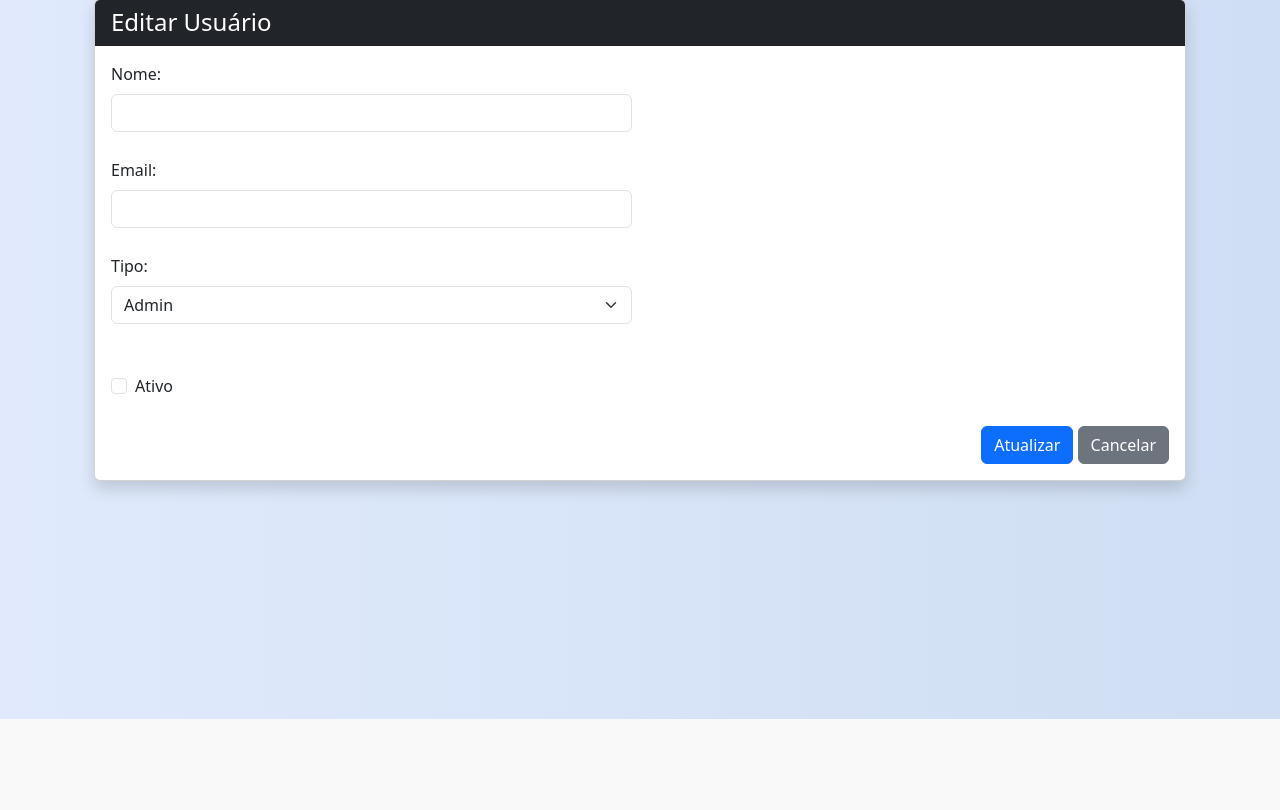
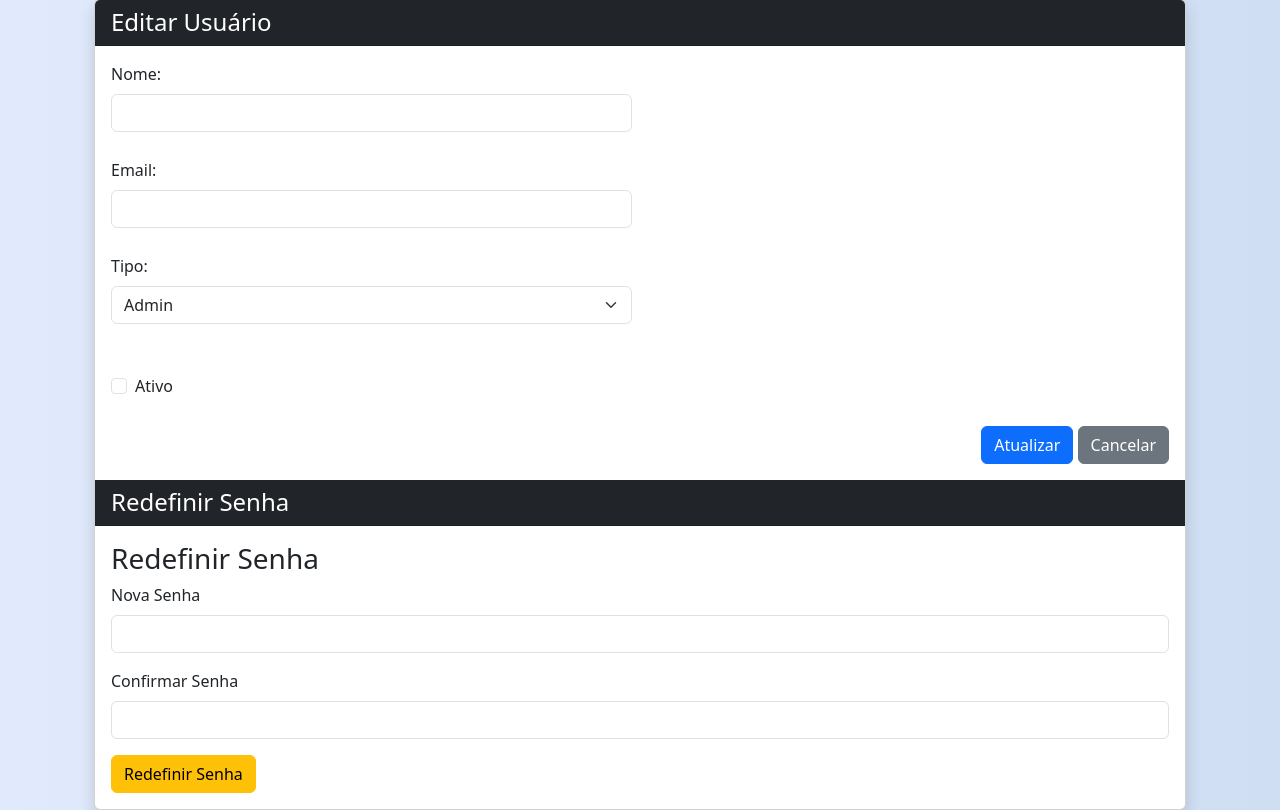
Before and after one commit to johnmengao/ordem_servico, a Python web app: template app/templates/usuarios/editar.html in a window 1280 px wide. Shown: the part 81-891 px from the top of the page. Before the commit the page ends 800 px from the top, so only its background shows below. Run offline with Jinja, Linux system fonts and the light colour scheme; the template is opened without the code that fills it, so the values that code supplies are empty.

Commit message:
Adicionado funcao de atualizar senha dos usuarios dentro da pagina editar usuarios

```diff
--- a/app/templates/usuarios/editar.html
+++ b/app/templates/usuarios/editar.html
@@ -38,6 +38,25 @@
         </div>
       </form>
     </div>
+
+    <div class="card-header bg-dark text-white">
+      <h4 class="mb-0">Redefinir Senha</h4>
+    </div>
+    <div class="card-body">
+      <h3>Redefinir Senha</h3>
+      <form method="POST" action="{{ url_for('usuario.reset_senha', id=usuario.id) }}">
+        <div class="mb-3">
+          <label for="nova_senha" class="form-label">Nova Senha</label>
+          <input type="password" class="form-control" id="nova_senha" name="nova_senha" required>
+        </div>
+        <div class="mb-3">
+          <label for="confirmar_senha" class="form-label">Confirmar Senha</label>
+          <input type="password" class="form-control" id="confirmar_senha" name="confirmar_senha" required>
+        </div>
+        <button type="submit" class="btn btn-warning">Redefinir Senha</button>
+      </form>
+    </div>
+
   </div>
 </div>
 {% endblock %}
```
Also changed, not shown: app/controllers/usuario_controller.py (+21 -2 lines), app/models/usuario.py (+15 -0 lines).
